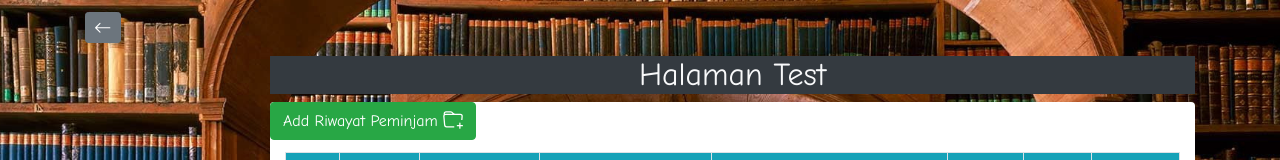
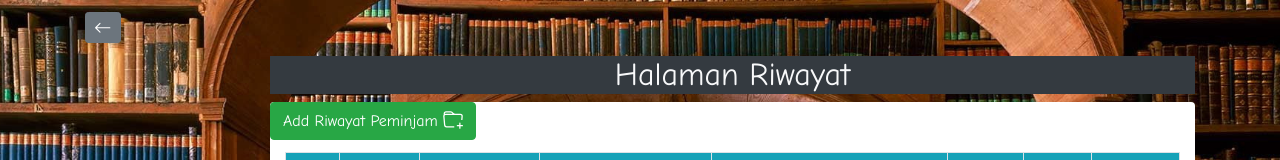
Before and after one commit to redho12/frontend-uas4a, a Vue app: page /riwayat in a window 1280 px wide. Shown: the top 160 px of the page. Built offline with nearby package versions, Linux system fonts and the light colour scheme; no server answers.

Commit message:
frist commit

```diff
--- a/src/views/RiwayatView.vue
+++ b/src/views/RiwayatView.vue
@@ -5,7 +5,7 @@
     </b-button>
     <v-layout wrap style="margin-top: 5px">
       <v-flex sm12 md20 offset-md2>
-        <h2 class="text-light bg-dark text-center">Halaman Test</h2>
+        <h2 class="text-light bg-dark text-center">Halaman Riwayat</h2>
         <v-card>
           <v-col>
             <!-- add new riwayat -->
```
